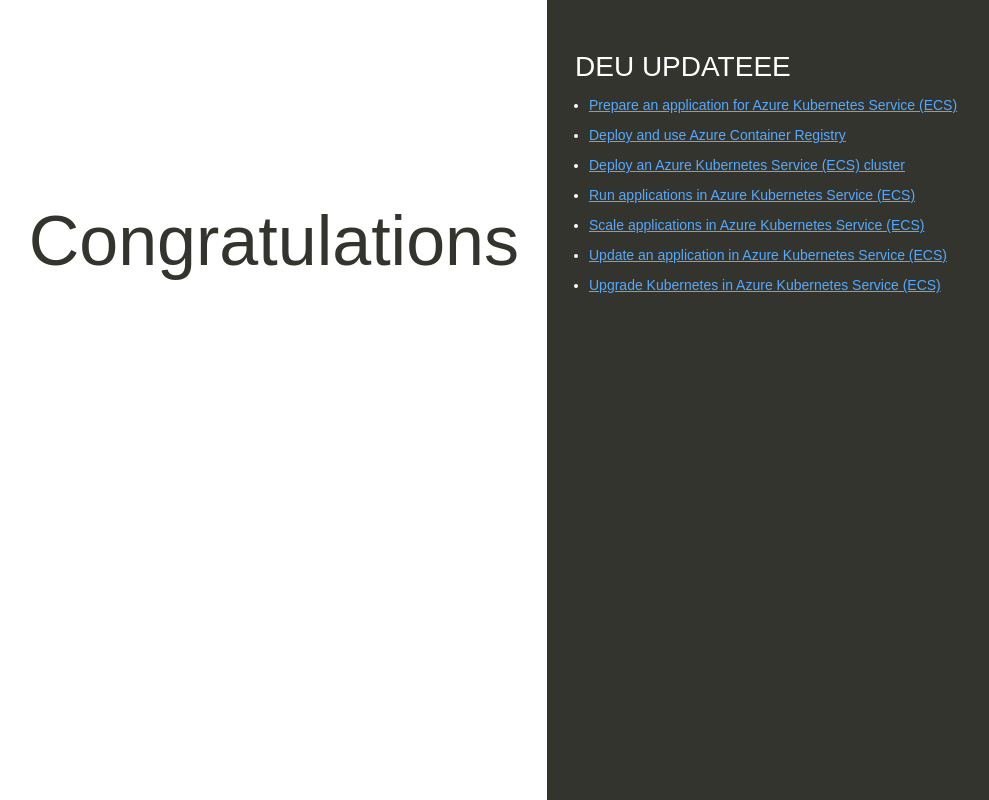
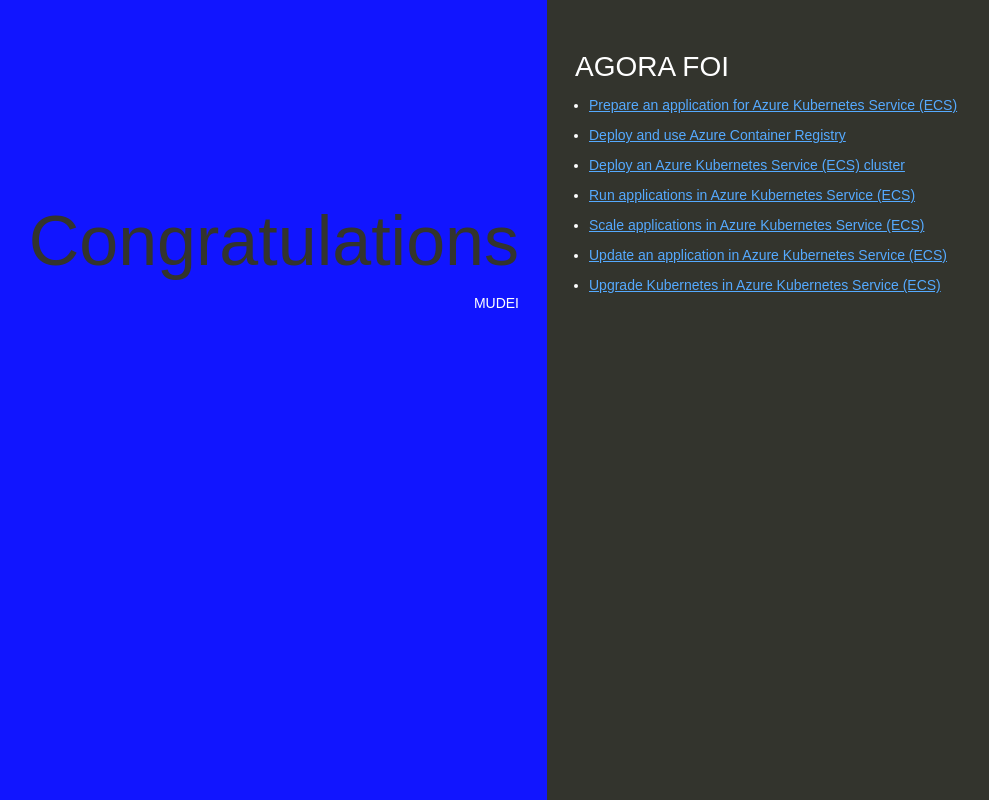
Before and after one commit to phgeraldeli/PipelineScriptsBackendProject, a website: page index.html in a window 1280 px wide. Shown: the whole page, without its empty margins (93-1082 px from the left). Drawn offline with Linux system fonts and the light colour scheme.

Commit message:
Mudando pagina inicial

```diff
--- a/index.html
+++ b/index.html
@@ -35,7 +35,7 @@
 
         text-align: right;
         padding-top: 11em;
-        background-color: #ffffff;
+        background-color: #1115ff;
 
       }
       .textColumn p {
@@ -92,10 +92,10 @@
   <body>
     <div class="textColumn">
       <h1>Congratulations</h1>
-      <p>Your first ECS Node.js application is now running on your own dedicated environment in the Azure</p>
+      <p>MUDEI</p>
     </div>
     <div class="linksColumn">
-      <h2>DEU UPDATEEE</h2>
+      <h2>AGORA FOI</h2>
       <ul>
         <li><a href="https://docs.microsoft.com/en-us/azure/ECS/tutorial-kubernetes-prepare-app">Prepare an application for Azure Kubernetes Service (ECS)</a></li>
         <li><a href="https://docs.microsoft.com/en-us/azure/ECS/tutorial-kubernetes-prepare-acr">Deploy and use Azure Container Registry</a></li>
```
